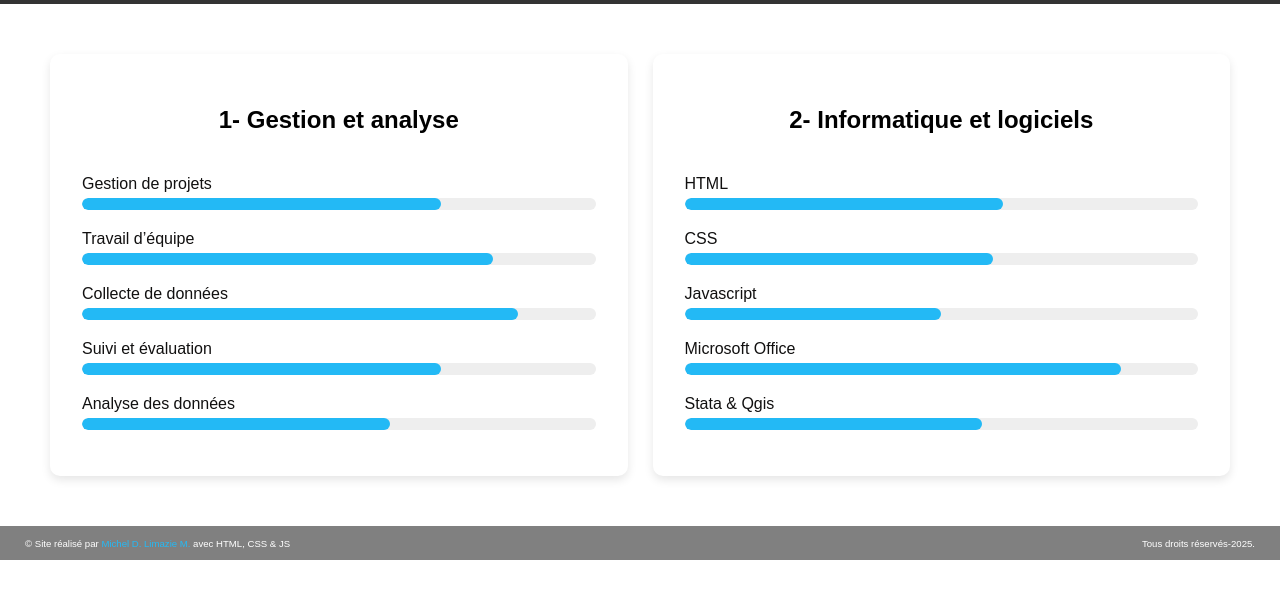
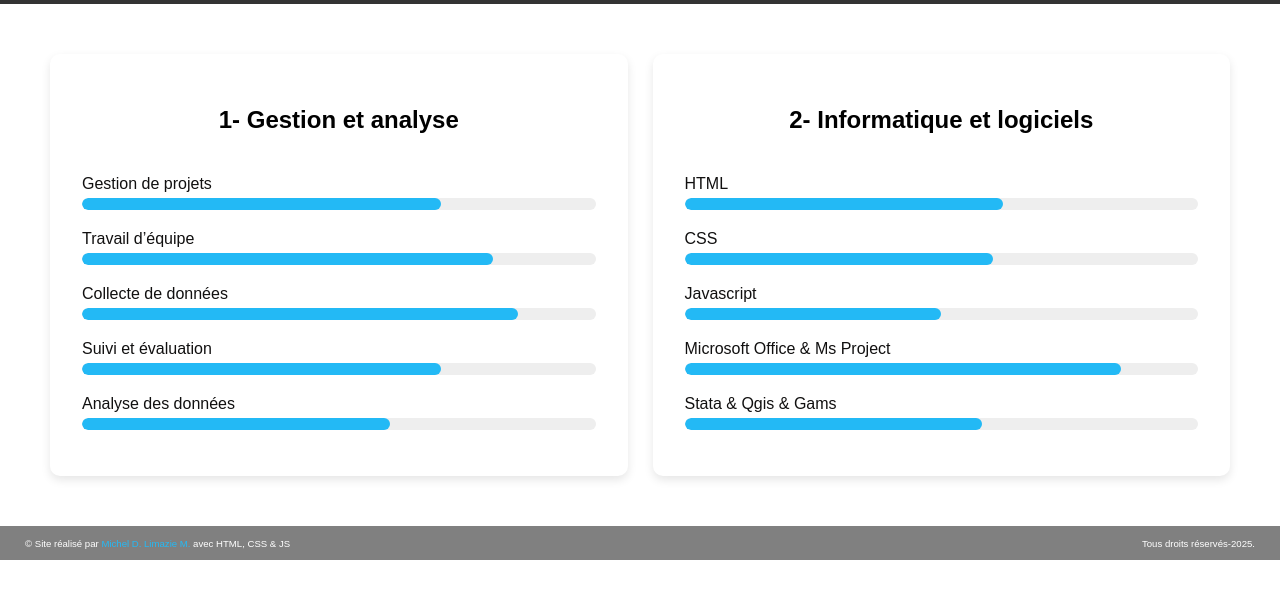
Before and after one commit to Michel-LMD/Mon-projet-Portfolio, a plain HTML site: page Compétences.html in a window 1280 px wide. Shown: the part 74-672 px from the top of the page. Drawn offline with Linux system fonts and the light colour scheme.

Commit message:
Add files via upload

```diff
--- a/Compétences.html
+++ b/Compétences.html
@@ -69,10 +69,10 @@
       <li><label>Javascript</label>
         <div class="barre"><div class="niveau" style="width: 50%"></div></div>
       </li>
-      <li><label>Microsoft Office</label>
+      <li><label>Microsoft Office & Ms Project</label>
         <div class="barre"><div class="niveau" style="width: 85%"></div></div>
       </li>
-      <li><label>Stata & Qgis</label>
+      <li><label>Stata & Qgis & Gams</label>
         <div class="barre"><div class="niveau" style="width: 58%"></div></div>
       </li>
     </ul>
```
Also changed, not shown: Accueil.html (+1 -1 lines), 1 other file.
